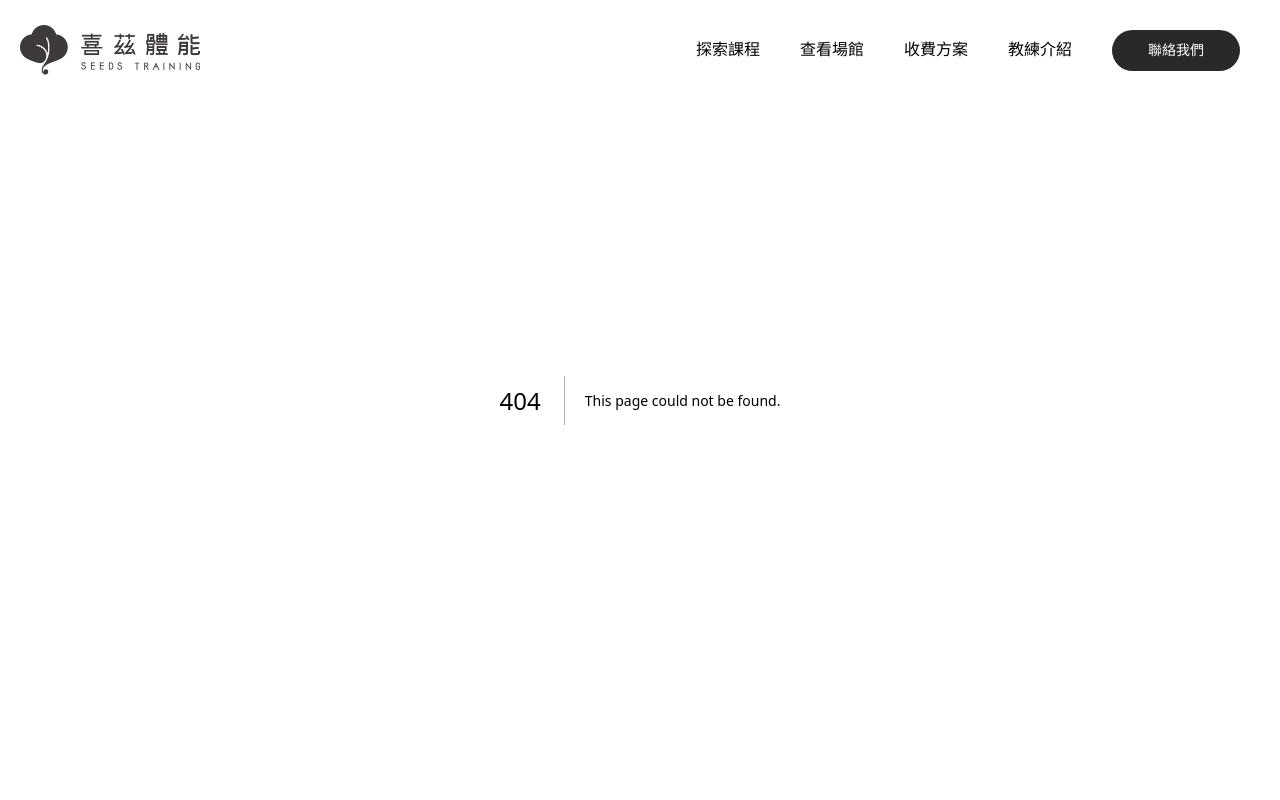
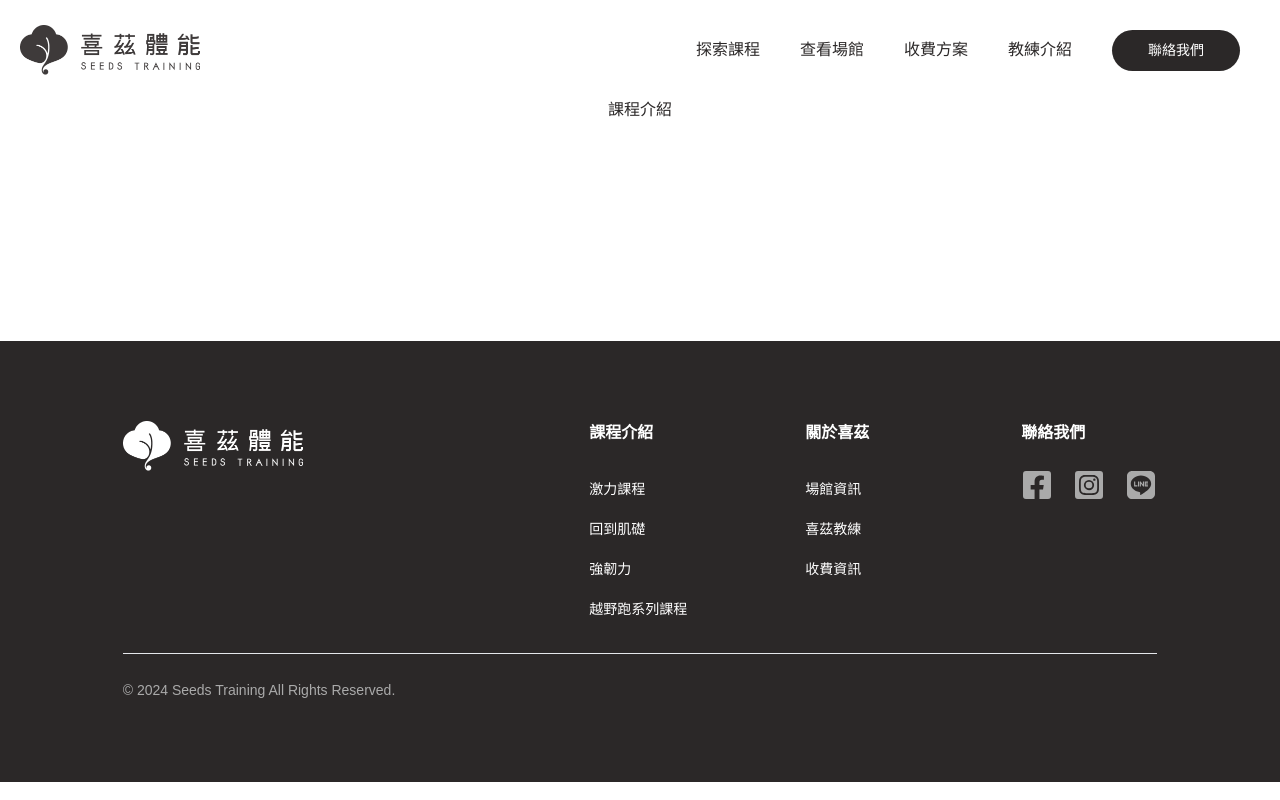
Before and after one commit to rraiy/seeds, a Next.js app: page /lessons in a window 1280 px wide. Before the commit this address had no page. Shown: the top 800 px of the page. Built offline with nearby package versions, Linux system fonts and the light colour scheme; a web font is replaced by a local one.

Commit message:
ui: fix nav link

```diff
--- a/app/components/common/TextWithCards.tsx
+++ b/app/components/common/TextWithCards.tsx
@@ -1,5 +1,3 @@
-// import { Grid, GridItem } from '@chakra-ui/react';
-
 import MultiCards from '@/app/components/common/MultiCards';
 import { twMerge } from 'tailwind-merge';
 
@@ -68,7 +66,6 @@ const TextWithCards = ({ title, titleClass, text }: Props) => {
           {text}
         </div>
         <div className={styles['cards-wrap']}>
-          {/* "desktop:w-[1000px] tablet:w-screen overflow-hidden "> */}
           <MultiCards cardsContent={mock} />
         </div>
       </div>
--- a/app/components/common/overlay/Dropdown.tsx
+++ b/app/components/common/overlay/Dropdown.tsx
@@ -1,3 +1,5 @@
+import Link from 'next/link';
+
 import { iNavItem } from '@/app/interface/constants/header';
 
 interface Props {
@@ -12,7 +14,7 @@ const Dropdown = ({ open = false, content }: Props) => {
     <ul id="test" className="absolute w-[152px] rounded-xl z-20 top-10 bg-secondary/90 p-5">
       {content.map((item) => (
         <li key={item.label} className="py-4 hover:text-primary/80">
-          {item.label}
+          {item.href ? <Link href={item.href}>{item.label}</Link> : <span>{item.label}</span>}
         </li>
       ))}
     </ul>
--- a/app/components/header/Header.tsx
+++ b/app/components/header/Header.tsx
@@ -2,7 +2,6 @@
 
 import Image from 'next/image';
 import Link from 'next/link';
-// import dynamic from 'next/dynamic';
 import { useState } from 'react';
 import { FaBars, FaTimes } from 'react-icons/fa';
 
@@ -50,7 +49,7 @@ const Header = () => {
                 onMouseEnter={() => setOpenLabel(label)}
                 onMouseLeave={() => setOpenLabel(null)}
               >
-                {label}
+                {item.href ? <Link href={item.href}>{label}</Link> : <span>{label}</span>}
                 {children && <Dropdown open={openLabel === label} content={children} />}
               </li>
             );
--- a/app/components/home/ExploreLessons.tsx
+++ b/app/components/home/ExploreLessons.tsx
@@ -15,7 +15,6 @@ import styles from '@/app/styles/pages/home.module.scss';
 
 const ExploreLessons = () => {
   const { isMobile } = useContext(GlobalContext);
-  console.log(isMobile);
 
   return (
     <div
--- a/app/constants/content/header.ts
+++ b/app/constants/content/header.ts
@@ -3,6 +3,7 @@ import { iNavItem } from '@/app/interface/constants/header';
 const HEADER_ITEMS: Array<iNavItem> = [
   {
     label: '探索課程',
+    href: '/lessons',
     children: [
       {
         label: '課程總覽',
--- a/app/layout.tsx
+++ b/app/layout.tsx
@@ -40,10 +40,10 @@ export default function RootLayout({
 }>) {
   return (
     <html lang="zh">
-      <body className="w-full overflow-x-hidden">
+      <body className="w-full overflow-x-hidden min-h-[880px]">
         <GlobalProvider>
           <Header />
-          <div className="max-w-screen-lg mx-auto"> {children}</div>
+          <div className="max-w-screen-lg "> {children}</div>
           <Footer />
         </GlobalProvider>
       </body>
--- /dev/null
+++ b/app/lessons/page.tsx
@@ -0,0 +1,11 @@
+const LessonsPage = () => {
+  return (
+    <div>
+      <div>
+        <h2>課程介紹</h2>
+      </div>
+    </div>
+  );
+};
+
+export default LessonsPage;
--- a/app/styles/pages/home.module.scss
+++ b/app/styles/pages/home.module.scss
@@ -1,5 +1,5 @@
 @import '@/app/styles/mixins/animation.scss';
-@import '@/app/styles/mixins/home.mixin.scss';
+@import '@/app/styles/mixins/_mixin.scss';
 
 .container {
   display: flex;
```
Also changed, not shown: app/styles/mixins/_mixin.scss (renamed from app/styles/mixins/home.mixin.scss).
